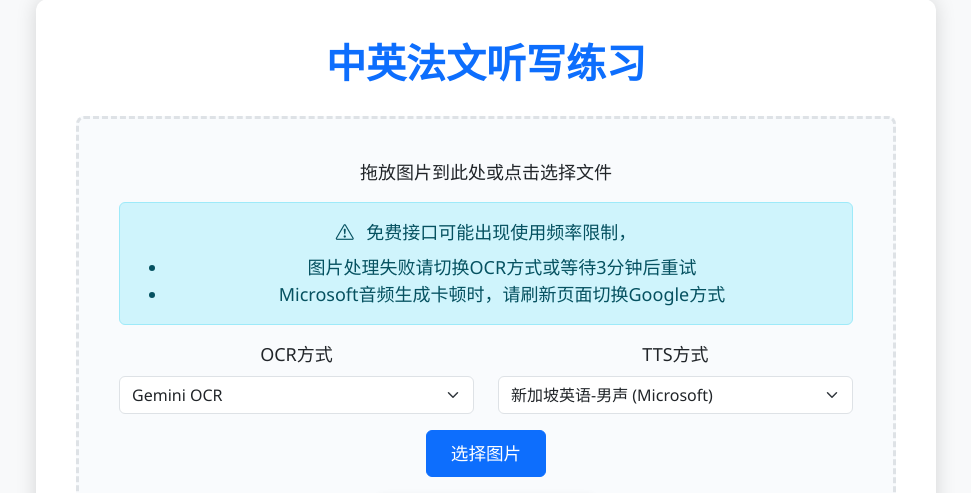
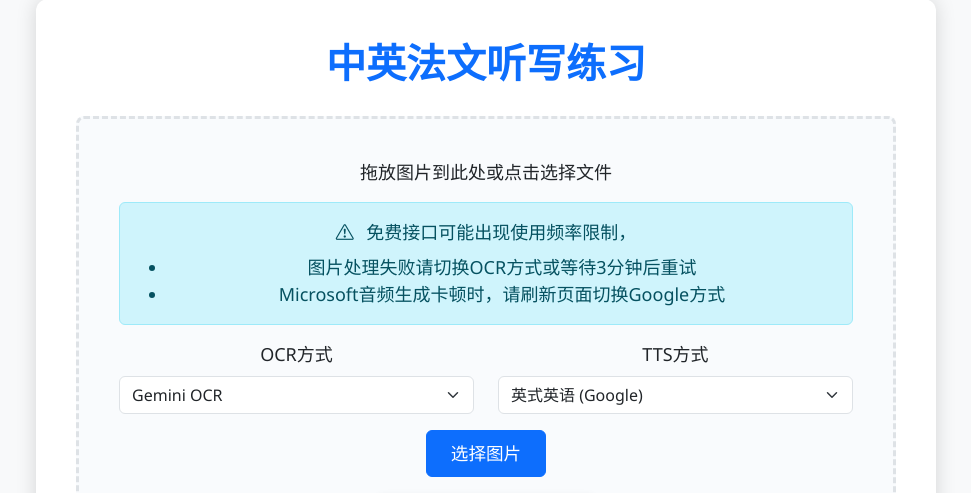
Before and after one commit to conanwhf/EnDictation, a Flask app: page / in a window 1280 px wide. Shown: the part 33-526 px from the top of the page, without its empty margins (154-1125 px from the left). Run offline with Flask 3, Linux system fonts and the light colour scheme; some libraries are stand-ins or nearby versions.

Commit message:
fix: 将默认TTS模型更改为UK-Google
将默认的TTS模型从SG-man更改为UK-Google，以提供更合适的默认语音选项。同时更新了前端模板中的默认选项以保持一致。

```diff
--- a/app.py
+++ b/app.py
@@ -137,7 +137,7 @@ def get_selected_model(request, model_type):
         selected = request.form.get('ocr-select', 'gemini-ocr')
         return ocr_ai_models[selected]
     elif model_type == 'tts':
-        selected = request.form.get('tts-select', 'SG-man')
+        selected = request.form.get('tts-select', 'UK-Google')
         return tts_models[selected]
 
 @app.route('/')
--- a/templates/index.html
+++ b/templates/index.html
@@ -161,12 +161,12 @@
     <div class="col-md-6">
         <label for="tts-select" class="form-label">TTS方式</label>
         <select class="form-select" id="tts-select">
-            <option value="SG-man" selected>新加坡英语-男声 (Microsoft)</option>
+            <option value="SG-man">新加坡英语-男声 (Microsoft)</option>
             <option value="SG-woman">新加坡英语-女声 (Microsoft)</option>
             <option value="UK-man">英式英语/中文-男声 (Microsoft)</option>
             <option value="UK-woman">英式英语/中文-女声 (Microsoft)</option>
             <option value="CH-man">中文-男声 (Microsoft)</option>
-            <option value="UK-Google">英式英语 (Google)</option>
+            <option value="UK-Google" selected>英式英语 (Google)</option>
             <option value="US-Google">美式英语 (Google)</option>
             <option value="French-Google">法语 (Google)</option>
             <option value="Chinese-Google">中文 (Google)</option>
```
